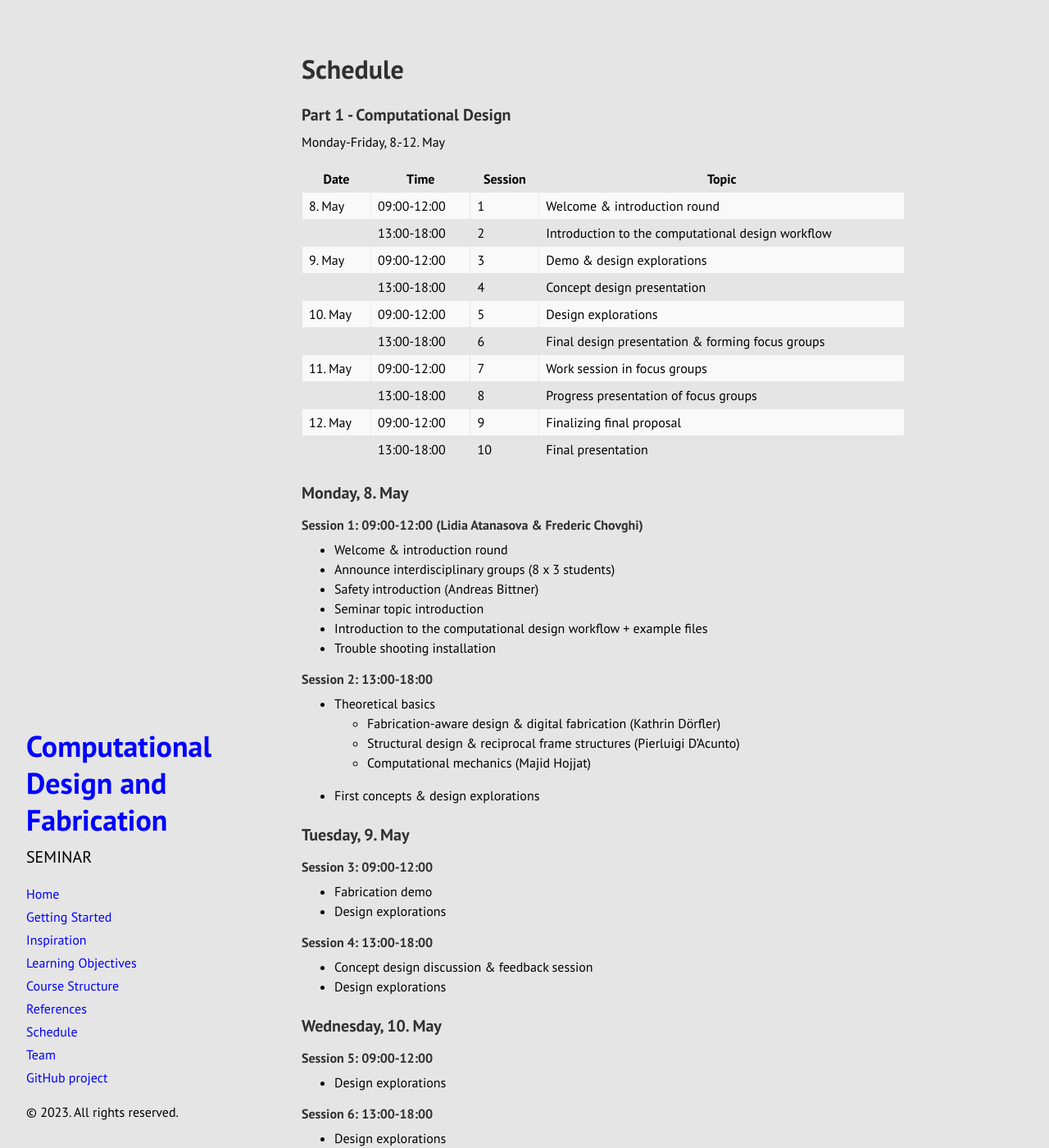
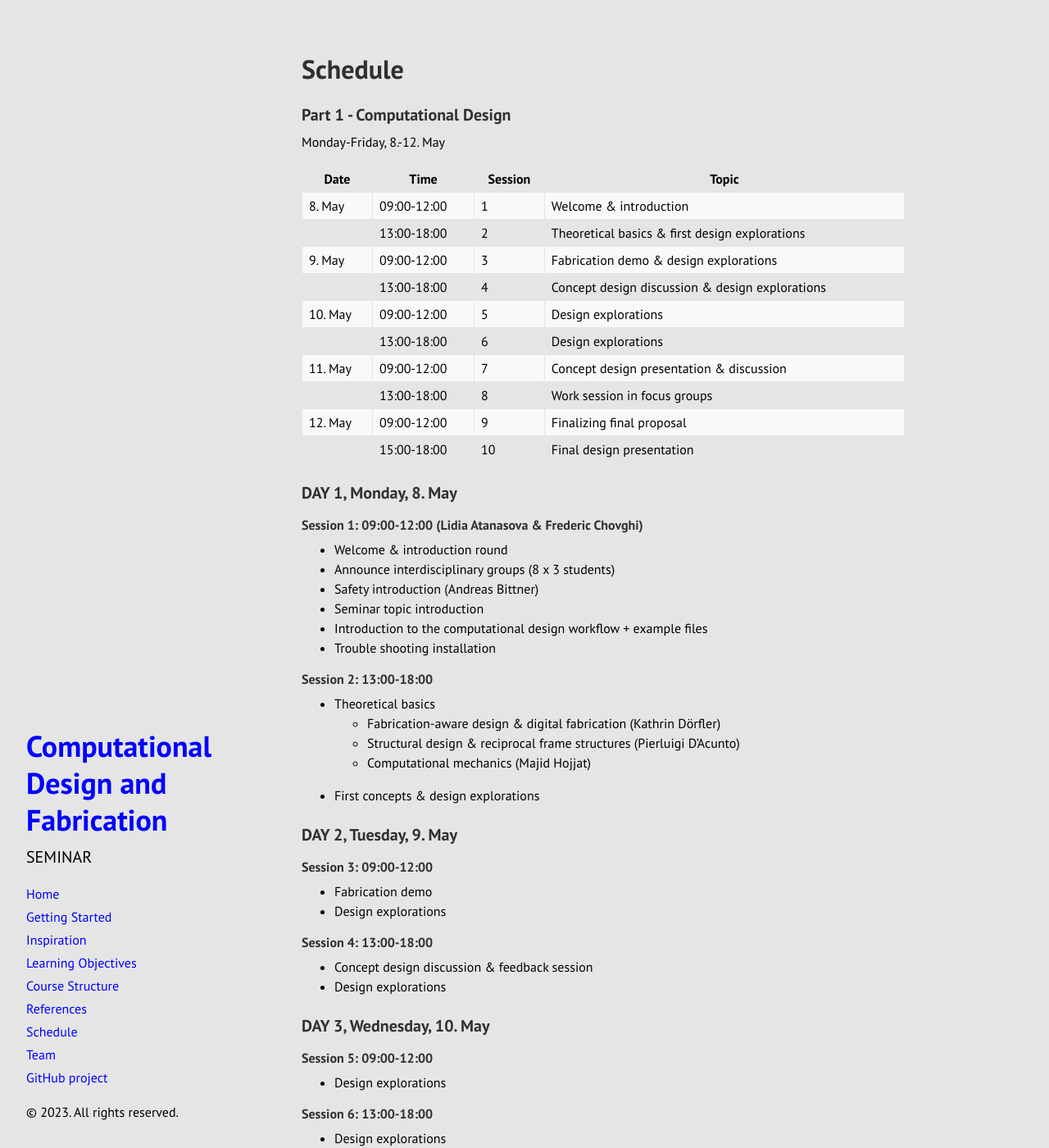
Before and after one commit to jckenny59/cdf_2023, a Jekyll site: the page built from docs/schedule.md, in a window 1280 px wide and 1400 px high. Shown: the whole window at 82% size. Built offline with Jekyll 4.4.1, drawn with Linux system fonts in a browser that asks for light colours; Markdown is read by kramdown in place of the engine named in the settings; some of the changed text lies outside the part shown.

Commit message:
Update schedule.md

```diff
--- a/docs/schedule.md
+++ b/docs/schedule.md
@@ -9,18 +9,18 @@ Monday-Friday, 8.-12. May
 
 | Date    | Time        | Session | Topic                                                 |
 |---------|-------------|---------|-------------------------------------------------------|
-|  8. May | 09:00-12:00 | 1       |  Welcome & introduction round                         |
-|         | 13:00-18:00 | 2       |  Introduction to the computational design workflow    |
-|  9. May | 09:00-12:00 | 3       |  Demo & design explorations                           |
-|         | 13:00-18:00 | 4       |  Concept design presentation                          |
+|  8. May | 09:00-12:00 | 1       |  Welcome & introduction                               |
+|         | 13:00-18:00 | 2       |  Theoretical basics & first design explorations       |
+|  9. May | 09:00-12:00 | 3       |  Fabrication demo & design explorations               |
+|         | 13:00-18:00 | 4       |  Concept design discussion & design explorations      |
 | 10. May | 09:00-12:00 | 5       |  Design explorations                                  |
-|         | 13:00-18:00 | 6       |  Final design presentation & forming focus groups     |
-| 11. May | 09:00-12:00 | 7       |  Work session in focus groups                         |
-|         | 13:00-18:00 | 8       |  Progress presentation of focus groups                |
+|         | 13:00-18:00 | 6       |  Design explorations                                  |
+| 11. May | 09:00-12:00 | 7       |  Concept design presentation & discussion             |
+|         | 13:00-18:00 | 8       |  Work session in focus groups                         |
 | 12. May | 09:00-12:00 | 9       |  Finalizing final proposal                            |
-|         | 13:00-18:00 | 10      |  Final presentation                                   |
+|         | 15:00-18:00 | 10      |  Final design presentation                            |
 
-### Monday, 8. May
+### DAY 1, Monday, 8. May
 #### Session 1: 09:00-12:00 (Lidia Atanasova & Frederic Chovghi)
 * Welcome & introduction round
 * Announce interdisciplinary groups (8 x 3 students)
@@ -36,7 +36,7 @@ Monday-Friday, 8.-12. May
     * Computational mechanics (Majid Hojjat)
 * First concepts & design explorations
 
-### Tuesday, 9. May
+### DAY 2, Tuesday, 9. May
 #### Session 3: 09:00-12:00
 * Fabrication demo
 * Design explorations
@@ -45,14 +45,14 @@ Monday-Friday, 8.-12. May
 * Concept design discussion & feedback session
 * Design explorations
 
-### Wednesday, 10. May
+### DAY 3, Wednesday, 10. May
 #### Session 5: 09:00-12:00
 * Design explorations
 
 #### Session 6: 13:00-18:00
 * Design explorations
 
-### Thursday, 11. May
+### DAY 4, Thursday, 11. May
 #### Session 7: 09:00-12:00
 * Concept design presentation & discussion on further design direction
 * Formation of focus groups (2 x design, 2 x structural feedback, 2 x joints, 2 x robotic path planning)
@@ -60,7 +60,7 @@ Monday-Friday, 8.-12. May
 #### Session 8: 13:00-18:00
 * Work session in focus groups
 
-### Friday, 12. May
+### DAY 5, Friday, 12. May
 #### Session 9: 09:00-12:00
 * Finalizing final proposal in focus groups and merging presentations
 
```
Also changed, not shown: other parts of docs/schedule.md (+1 -1 lines).
